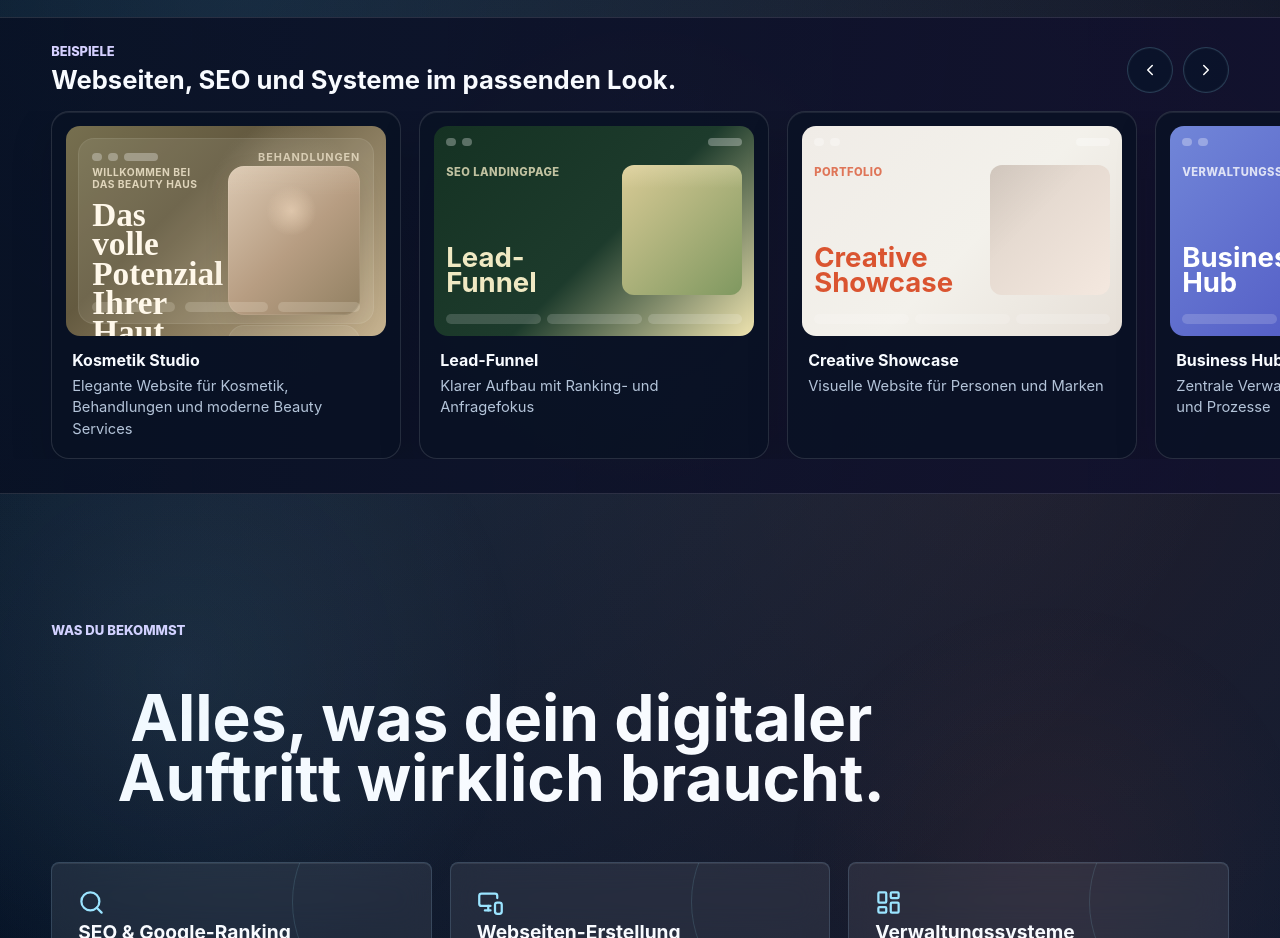
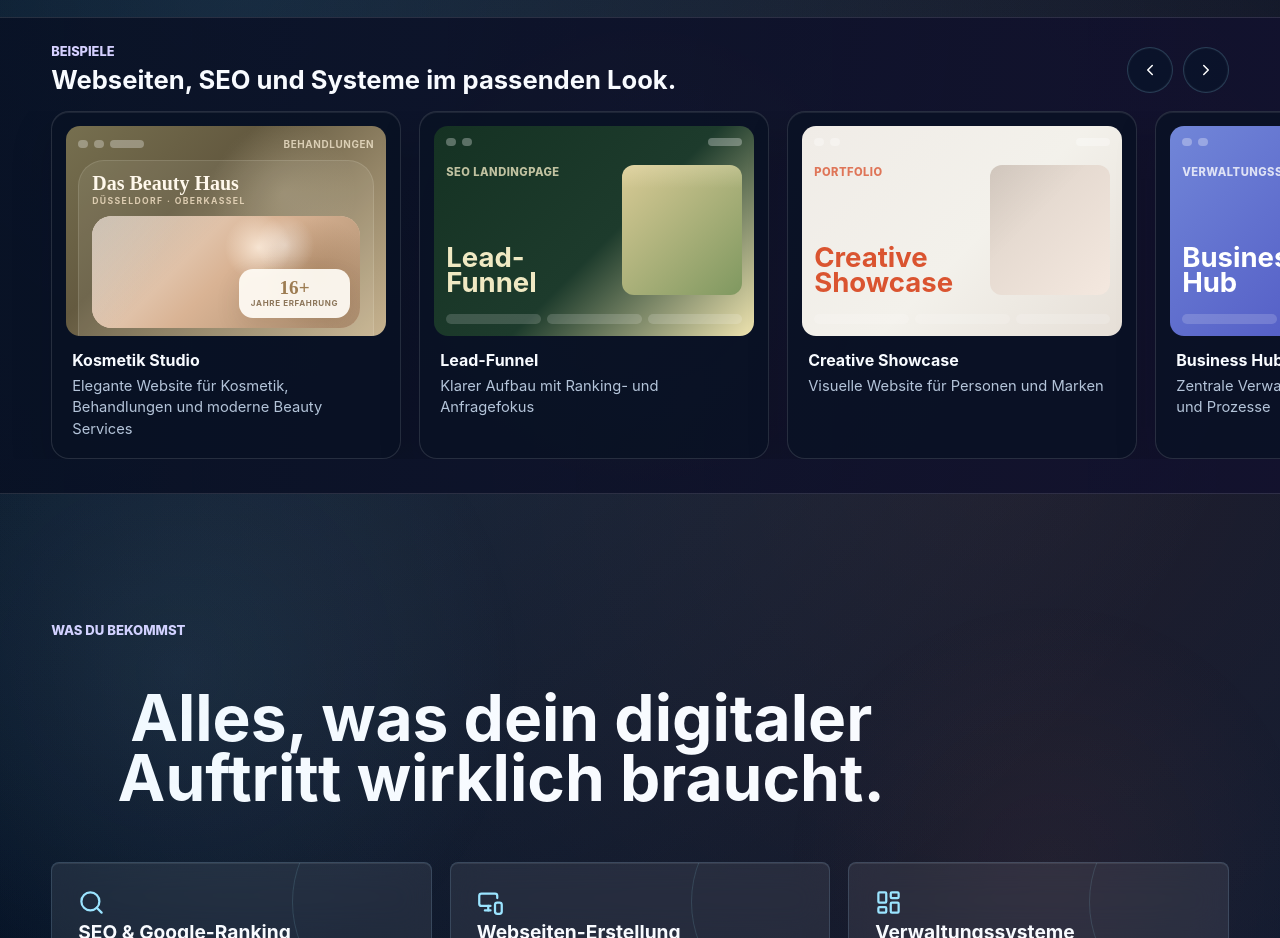
Before and after one commit to parmis2005/digitalvision, a Next.js app: page / in a window 1280 px wide. Shown: the part 840-1778 px from the top of the page. Built offline with nearby package versions, Linux system fonts and the light colour scheme.

Commit message:
Polish beauty product card preview

```diff
--- a/app/globals.css
+++ b/app/globals.css
@@ -690,6 +690,137 @@ h3 {
   height: 100%;
 }
 
+.beauty-preview-card-view {
+  display: grid;
+  gap: 10px;
+  height: 100%;
+}
+
+.beauty-card-top {
+  display: flex;
+  align-items: center;
+  justify-content: space-between;
+  gap: 12px;
+}
+
+.beauty-card-menu {
+  color: rgba(247, 235, 210, 0.76);
+  font-size: 0.62rem;
+  font-weight: 700;
+  letter-spacing: 0.06em;
+  text-transform: uppercase;
+}
+
+.beauty-card-shell {
+  display: grid;
+  gap: 10px;
+  flex: 1;
+  min-height: 0;
+  padding: 14px;
+  border-radius: 26px;
+  background: rgba(255, 248, 234, 0.08);
+  box-shadow: inset 0 0 0 1px rgba(255, 248, 234, 0.12);
+}
+
+.beauty-card-branding {
+  display: grid;
+  gap: 3px;
+}
+
+.beauty-card-branding p {
+  margin-bottom: 0;
+  color: #fff8ec;
+  font-family: "Cormorant Garamond", "Times New Roman", serif;
+  font-size: 1.25rem;
+  font-weight: 600;
+  line-height: 0.95;
+}
+
+.beauty-card-branding span {
+  color: rgba(241, 223, 195, 0.84);
+  font-size: 0.54rem;
+  font-weight: 700;
+  letter-spacing: 0.16em;
+  text-transform: uppercase;
+}
+
+.beauty-card-stage {
+  position: relative;
+  min-height: 112px;
+  border-radius: 20px;
+  overflow: hidden;
+  background:
+    linear-gradient(180deg, rgba(255, 245, 223, 0.14), transparent 20%),
+    linear-gradient(135deg, #e6d3c4 0%, #e8c6b0 38%, #d1b198 100%);
+}
+
+.beauty-card-photo {
+  position: absolute;
+  inset: 0;
+  background:
+    radial-gradient(circle at 62% 28%, rgba(255, 241, 226, 0.78), transparent 18%),
+    linear-gradient(135deg, rgba(63, 51, 25, 0.26), transparent 36%),
+    linear-gradient(135deg, #f2e6da 0%, #d9b394 50%, #ab8d6e 100%);
+}
+
+.beauty-card-photo::before {
+  position: absolute;
+  inset: 0;
+  content: "";
+  background:
+    radial-gradient(circle at 72% 26%, rgba(255, 255, 255, 0.42), transparent 14%),
+    radial-gradient(circle at 84% 52%, rgba(114, 72, 32, 0.24), transparent 24%),
+    linear-gradient(120deg, rgba(255, 255, 255, 0.14), transparent 28%);
+}
+
+.beauty-card-badge {
+  position: absolute;
+  right: 10px;
+  bottom: 10px;
+  display: grid;
+  gap: 2px;
+  min-width: 92px;
+  padding: 10px 12px;
+  border-radius: 14px;
+  background: rgba(255, 252, 246, 0.92);
+  box-shadow: 0 10px 24px rgba(82, 57, 31, 0.12);
+  text-align: center;
+}
+
+.beauty-card-badge strong {
+  color: #9d7c52;
+  font-family: "Cormorant Garamond", "Times New Roman", serif;
+  font-size: 1.2rem;
+  font-weight: 600;
+  line-height: 0.9;
+}
+
+.beauty-card-badge span {
+  color: rgba(125, 100, 70, 0.88);
+  font-size: 0.5rem;
+  font-weight: 700;
+  letter-spacing: 0.08em;
+  text-transform: uppercase;
+}
+
+.beauty-card-copy {
+  display: grid;
+  gap: 4px;
+}
+
+.beauty-card-copy h3 {
+  margin-bottom: 0;
+  color: #fff8ec;
+  font-size: 1.15rem;
+  line-height: 0.98;
+}
+
+.beauty-card-copy span {
+  color: rgba(241, 223, 195, 0.78);
+  font-size: 0.64rem;
+  line-height: 1.35;
+}
+
 .beauty-preview-top,
 .beauty-preview-bottom,
 .beauty-preview-actions {
--- a/app/product-preview.tsx
+++ b/app/product-preview.tsx
@@ -9,6 +9,38 @@ export function ProductPreview({ product, size = "card" }: ProductPreviewProps)
   const isBeauty = product.slug === "beauty-haus";
 
   if (isBeauty) {
+    if (size === "card") {
+      return (
+        <div className="beauty-preview-card-view">
+          <div className="beauty-card-top">
+            <div className="preview-bar">
+              <span />
+              <span />
+              <span />
+            </div>
+            <span className="beauty-card-menu">Behandlungen</span>
+          </div>
+          <div className="beauty-card-shell">
+            <div className="beauty-card-branding">
+              <p>Das Beauty Haus</p>
+              <span>Düsseldorf · Oberkassel</span>
+            </div>
+            <div className="beauty-card-stage">
+              <div className="beauty-card-photo" />
+              <div className="beauty-card-badge">
+                <strong>16+</strong>
+                <span>Jahre Erfahrung</span>
+              </div>
+            </div>
+            <div className="beauty-card-copy">
+              <h3>Kosmetik Studio</h3>
+              <span>Skin Care · Behandlungen · Premium Look</span>
+            </div>
+          </div>
+        </div>
+      );
+    }
+
     return (
       <div className={`beauty-preview beauty-preview-${size}`}>
         <div className="beauty-preview-top">
```
